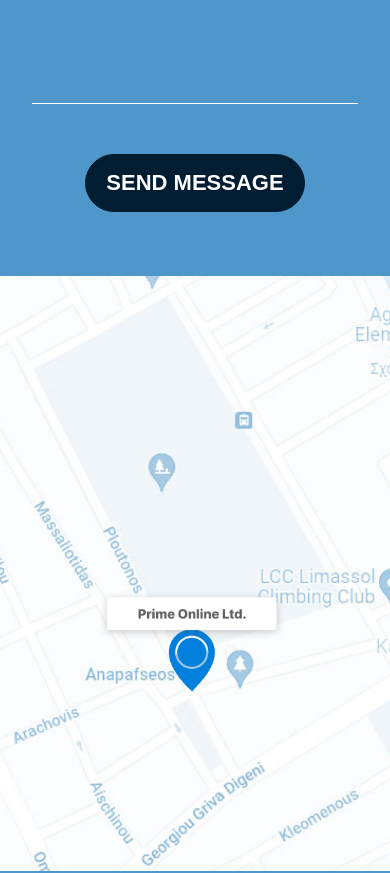
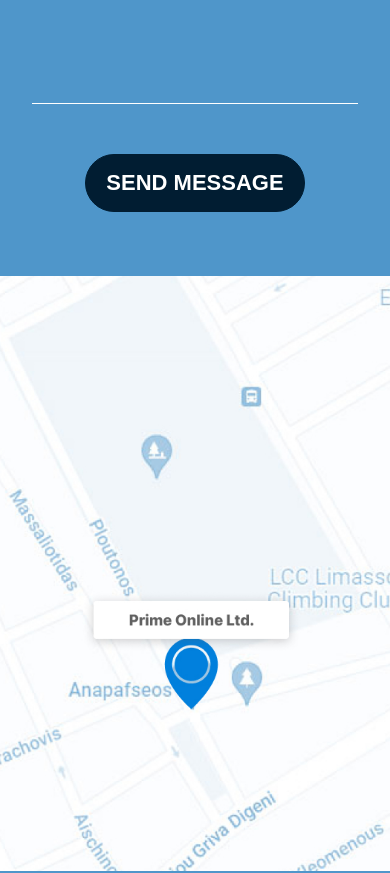
Before and after one commit to ggenobisa/primeonline, a React (Create React App) app: page / in a window 390 px wide. Shown: the part 8040-8913 px from the top of the page. Built offline with nearby package versions, Linux system fonts and the light colour scheme; the HTML template or start-up script is replaced by a standard one.

Commit message:
adjustments again in the Map

```diff
--- a/src/components/Contact.css
+++ b/src/components/Contact.css
@@ -210,7 +210,7 @@ input[type="submit"]:hover {
     .contact .container .col-2 h3 {font-size: 30px;}
     .contact .container .col-2 .prime-details {display: none;}
     .contact .container .col-1 {max-width: 100%;}
-    .contact .container .col-1 img {transform: unset;position: unset;width: 100%; transform: scale(1.3);}
+    .contact .container .col-1 img {transform: unset;position: unset;width: 100%; transform: scale(1.5, 1.5);}
     .Form {padding: 1rem; margin-top: 35px;}
     .Form .column-2 {display: block;}
 
--- a/src/components/Contact.js
+++ b/src/components/Contact.js
@@ -20,7 +20,8 @@ const Contact = () => {
 
                 {/* <a href="https://goo.gl/maps/UWuNWxD82stCt2ZP8" target="_blank" rel="noreferrer"><img src={map} alt='Prime Online LTD' /></a> */}
 
-                <img src={map} usemap="#image-map"></img>
+                <img src={map} className='hide-mobile' usemap="#image-map" alt='Prime Online LTD'></img>
+                <a href="https://goo.gl/maps/UWuNWxD82stCt2ZP8" target="_blank" rel="noreferrer"><img src={map} className='hide-desktop' alt='Prime Online LTD'></img></a>
 
                 <map name="image-map">
                     <area target="_blank" alt="Prime Online LTD" title="Prime Online LTD" href="https://www.google.com/maps/place/Anapafseos,+Limassol,+Cyprus/@34.6894445,33.0562204,20.25z/data=!4m5!3m4!1s0x14e7336a80f4c7b5:0xce3af6fbd2cbfd46!8m2!3d34.6894901!4d33.0563325?shorturl=1" coords="255,637,519,688" shape="rect"></area>
```
Also changed, not shown: 6 other files (tests, documents, lock files or other folders).
